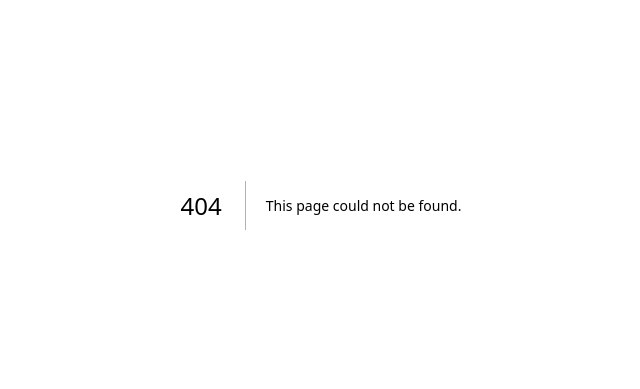
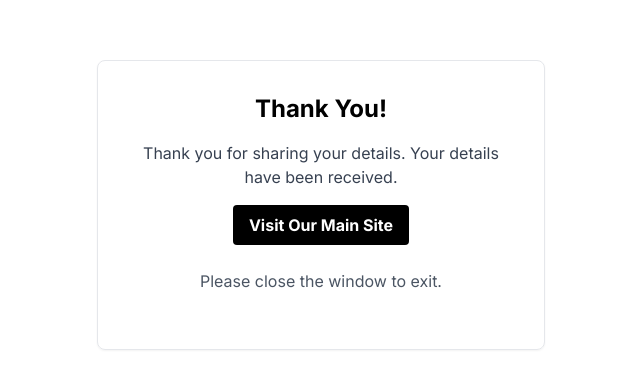
Before and after one commit to DarkInventor/righteous-properties, a Next.js app: page /thank-you in a window 1280 px wide. Before the commit this address had no page. Shown: the part 195-584 px from the top of the page, without its empty margins (319-959 px from the left). Built offline with nearby package versions, Linux system fonts and the light colour scheme.

Commit message:
add thank you page

```diff
--- a/app/page.tsx
+++ b/app/page.tsx
@@ -175,12 +175,12 @@ export default function ContactFormWithVideo() {
 
       const responseData = await response.json();
       console.log("LeadSquared response:", responseData);
-      alert(
-        "Thank you for sharing your details. Your details have been received. You will be redirected to our main site in 5s. Please close the window to exit."
-      );
-      setTimeout(() => {
-        window.location.href = "https://righteousproperties.ae/";
-      }, 5000);
+      // alert(
+      //   "Thank you for sharing your details. Your details have been received. You will be redirected to our main site in 5s. Please close the window to exit."
+      // );
+      // setTimeout(() => {
+        window.location.href = "/thank-you";
+      // }, 5000);
     } catch (error) {
       console.error("Error submitting to LeadSquared:", error);
     }
--- /dev/null
+++ b/app/thank-you/page.tsx
@@ -0,0 +1,59 @@
+'use client'
+
+import { useState, useEffect } from 'react'
+import { Button } from "@/components/ui/button"
+import Link from 'next/link'
+
+export default function ThankYouPage() {
+  const [countdown, setCountdown] = useState(5)
+
+  useEffect(() => {
+    const timer = setInterval(() => {
+      setCountdown((prevCount) => {
+        if (prevCount > 0) {
+          return prevCount - 1
+        }
+        clearInterval(timer)
+        return 0
+      })
+    }, 1000)
+
+    return () => clearInterval(timer)
+  }, [])
+
+  const handleClose = () => {
+    window.close()
+  }
+
+  return (
+    <div className="min-h-screen flex items-center justify-center bg-white">
+      <div className="max-w-md w-full text-center p-8 border border-gray-200 rounded-lg shadow-sm">
+        <h1 className="text-2xl font-bold mb-4 text-black">Thank You!</h1>
+        <p className="text-gray-700 mb-4">
+          Thank you for sharing your details. Your details have been received.
+        </p>
+        {countdown > 0 ? (
+          <p className="text-gray-700 mb-6">
+            You will be able to visit our main site in <span className="font-bold">{countdown}s</span>.
+          </p>
+        ) : (
+          <Link
+            href="https://righteousproperties.ae/"
+            className="inline-block bg-black hover:bg-gray-800 text-white font-bold py-2 px-4 rounded transition duration-300 mb-6"
+          >
+            Visit Our Main Site
+          </Link>
+        )}
+        <p className="text-gray-600 mb-6">
+          Please close the window to exit.
+        </p>
+        {/* <Button
+          onClick={handleClose}
+          className="w-full font-bold py-2 px-4 hover:bg-gray-800" variant="default"
+        >
+          Close Window
+        </Button> */}
+      </div>
+    </div>
+  )
+}
```
